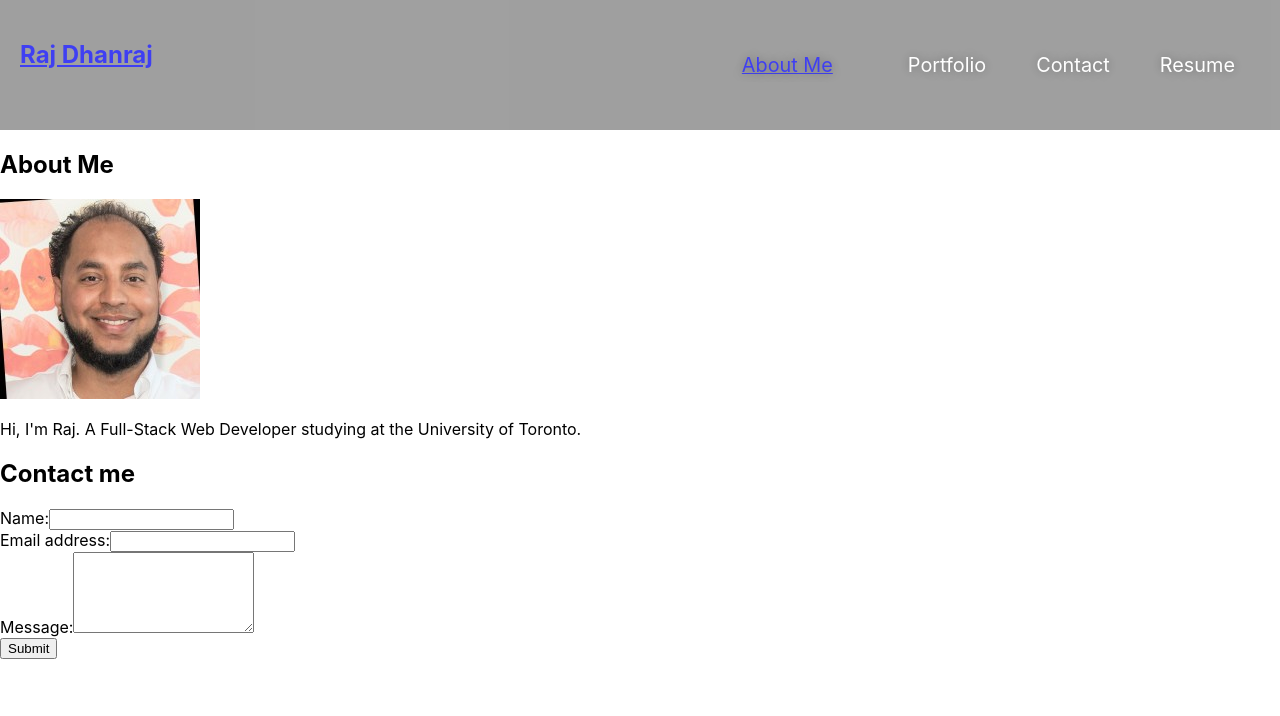
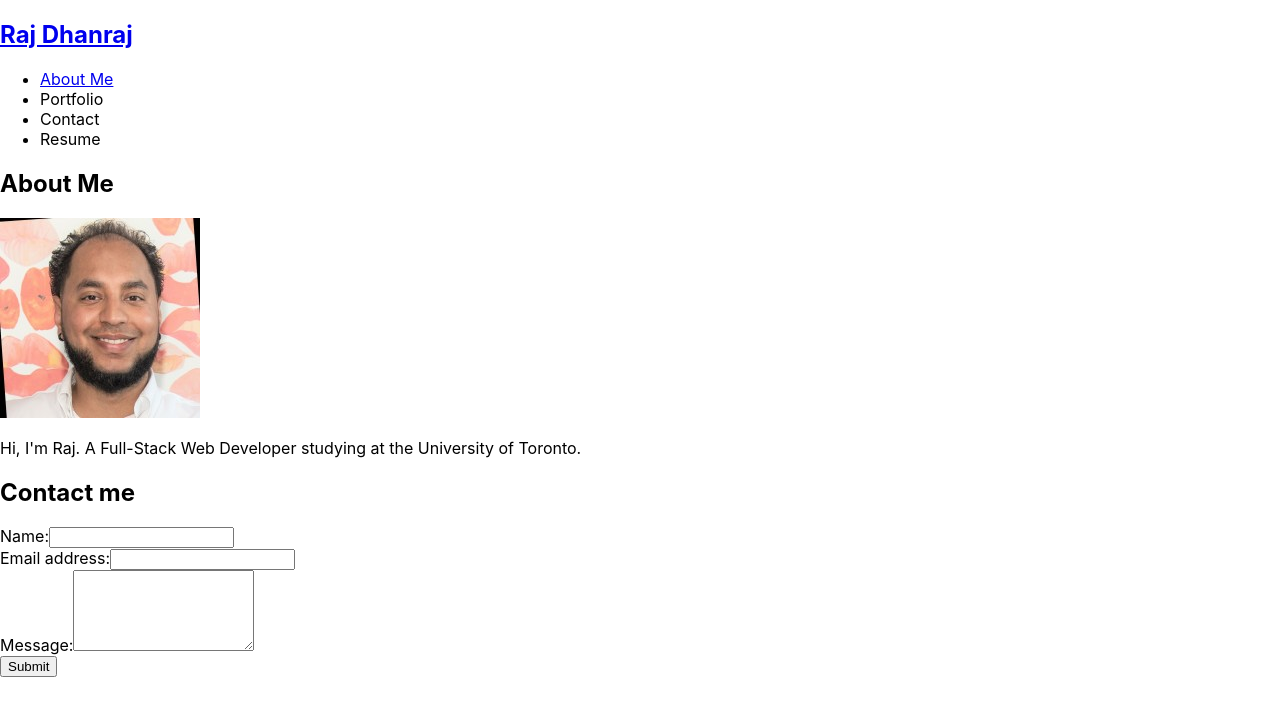
Before and after one commit to Rajendra-Dhanraj/React-Portfolio, a React (Create React App) app: page / in a window 1280 px wide. Shown: the top 716 px of the page. Built offline with nearby package versions, Linux system fonts and the light colour scheme.

Commit message:
changed components setup

```diff
--- a/src/index.css
+++ b/src/index.css
@@ -11,98 +11,3 @@ code {
   font-family: source-code-pro, Menlo, Monaco, Consolas, 'Courier New',
     monospace;
 }
-
-
-/* .run-buddy {
-  background-image: url("./assets/images/run-buddy.png");
-}
-
-/* .horiseon {
-  background-image: url("./assets/images/horiseon.png");
-}
-
-.covid-positivity {
-  background-image: url("./assets/images/covid-positivity.png");
-}
-
-.dangles {
-  background-image: url(".assets//images/dangles.png");
-} */
-
-header {
-  padding: 20px 20px;
-  display: flex;
-  justify-content: space-between;
-  flex-wrap: wrap;
-  background-position: 100%;
-  background-attachment: fixed;
-  background-color: grey;
-  position: -webkit-sticky;
-  position: sticky;
-  top: 0;
-  opacity: 0.75;
-}
-/*
-header h2 {
-  font-size: 40px;
-  border-bottom: 5px solid grey;
-  color: white;
-  margin: 10;
-  text-shadow: #fff 0px 0px 1px;
-} */
-
-/* header h2:hover {
-  font-size: 50px;
-  background: white;
-  color: grey;
-  border-radius: 20px;
-} */
-
-
-
-header li {
-  text-decoration: none;
-  color: white;
-}
-
-header nav {
-  margin: 7px 0;
-}
-
-header nav ul {
-  display: flex;
-  flex-wrap: wrap;
-  justify-content: space-between;
-  align-items: center;
-  list-style: none;
-}
-
-header nav ul li {
-  padding: 10px 15px;
-  font-size: 1.55vw;
-  text-shadow: 0 0 10px rgba(0, 0, 0, 0.5);
-  margin: 0px 10px 0px 10px;
-
-}
-
-header nav ul li:hover {
-  background: white;
-  color: grey;
-  border-radius: 15px;
-  text-shadow: none;
-}
-
-header nav ul li a{
-  padding: 10px 15px;
-  font-size: 1.55vw;
-  text-shadow: 0 0 10px rgba(0, 0, 0, 0.5);
-  margin: 0px 10px 0px 10px;
-
-}
-
-header nav ul li a:hover {
-  background: white;
-  color: grey;
-  border-radius: 15px;
-  text-shadow: none;
-}
```
Also changed, not shown: src/components/Portfolio/index.js (line endings or trailing spaces).
